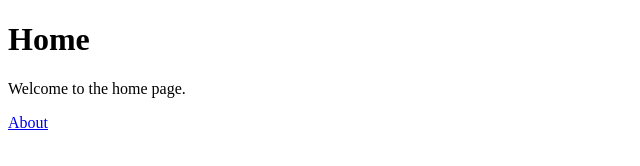
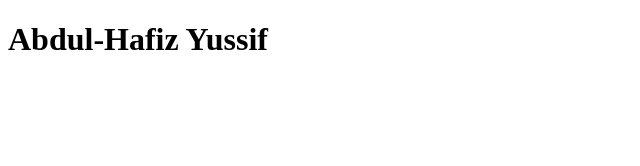
Before and after one commit to IAmAbdulHafiz/MDY_Project, a plain HTML site: page index.html in a window 1280 px wide. Shown: the whole page, without its empty margins (0-640 px from the left). Drawn offline with Linux system fonts and the light colour scheme.

Commit message:
Update index.html

```diff
--- a/index.html
+++ b/index.html
@@ -4,7 +4,5 @@
     <title>MDY PROJECT</title>
 </head>
 <body>
-    <h1>Home</h1>
-    <p>Welcome to the home page.</p>
-    <p><a href="about.php">About</a></p>
+    <h1>Abdul-Hafiz Yussif</h1>
 </html>
```
